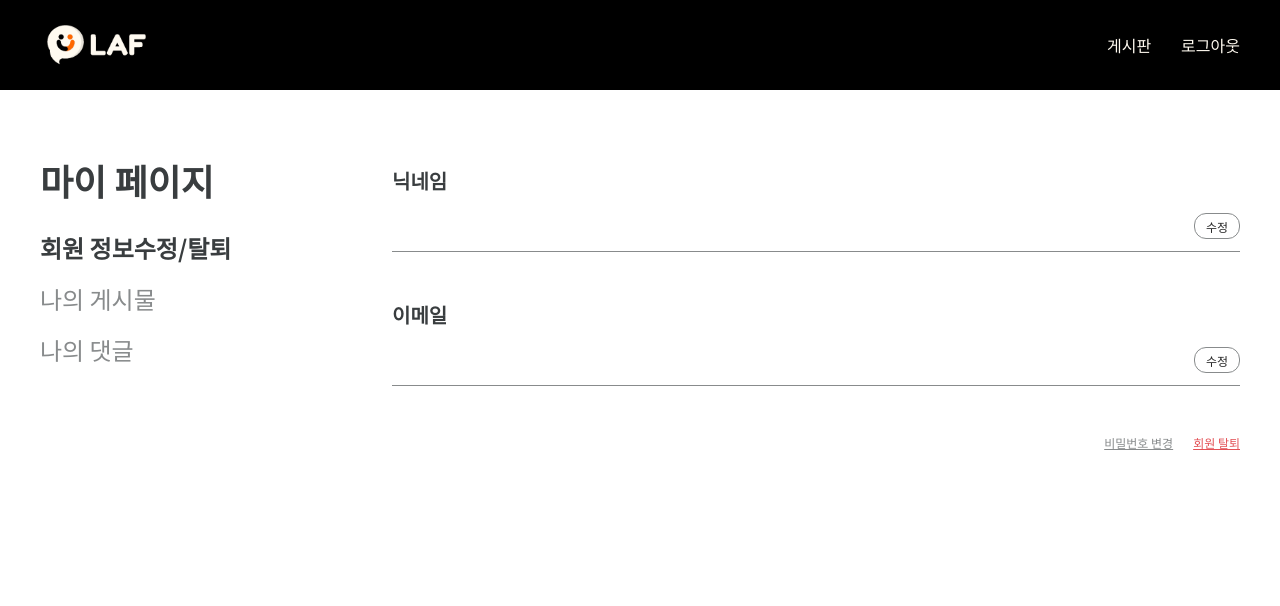
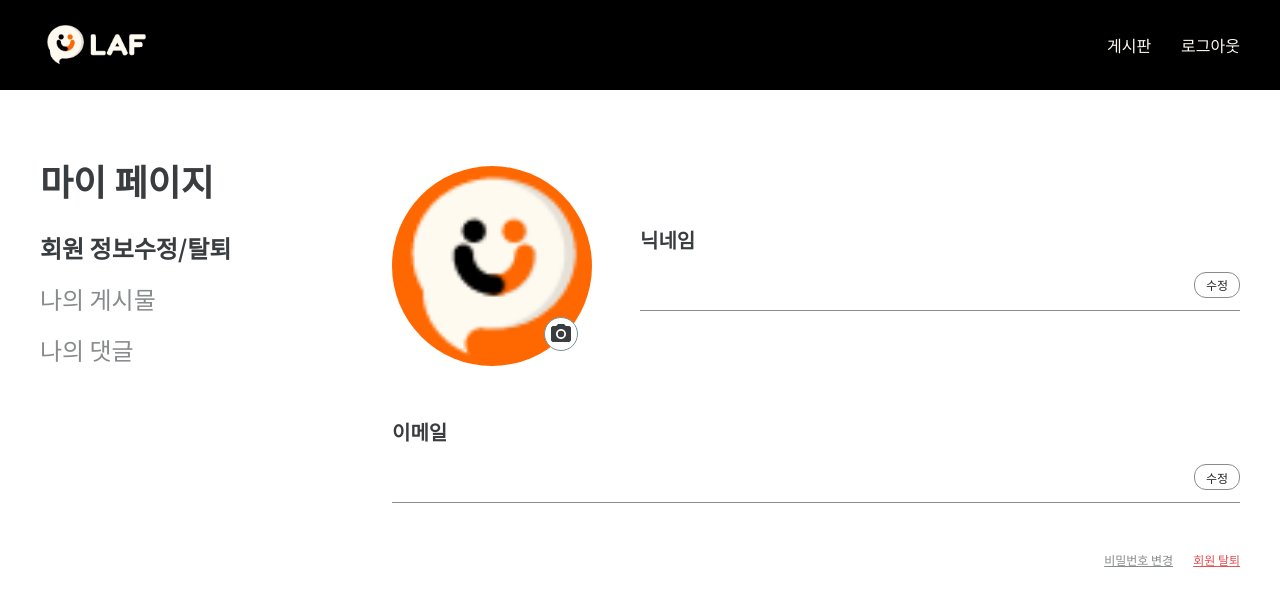
Before and after one commit to elice-team10/Frontend, a React (Vite) app: page /mypage in a window 1280 px wide. Shown: the top 606 px of the page. Built offline with nearby package versions, Linux system fonts and the light colour scheme; no server answers; sample sign-in values are in the browser's storage.

Commit message:
DESIGN: 프로필 사진 UI 추가

```diff
--- a/package.json
+++ b/package.json
@@ -31,7 +31,8 @@
     "react-redux": "^8.1.3",
     "react-router-dom": "^6.18.0",
     "styled-components": "^6.1.1",
-    "sweetalert2": "^11.10.1"
+    "sweetalert2": "^11.10.1",
+    "typeit": "^8.8.0"
   },
   "devDependencies": {
     "@types/react": "^18.2.15",
--- a/src/components/MyPage/MyPageChangePassword.jsx
+++ b/src/components/MyPage/MyPageChangePassword.jsx
@@ -19,6 +19,7 @@ const ChangePasswordModalWrapper = styled.section`
   width: 100%;
   height: 100%;
   background: rgba(0, 0, 0, 0.5);
+  z-index: 999;
 `;
 
 const ChangePasswordModalContainer = styled.div`
--- a/src/components/MyPage/MyPageNoContent.jsx
+++ b/src/components/MyPage/MyPageNoContent.jsx
@@ -5,8 +5,13 @@ import theme from '../../config/theme';
 const NoContent = styled.section`
   display: flex;
   align-items: center;
-  margin: 0 auto;
+  margin: 0 auto !important;
   font-size: ${theme.fontSizes.subtitle};
+
+  /* 1024px / 16px = 64 */
+  @media (max-width: 64em) {
+    font-size: ${theme.fontSizes.large};
+  }
 `;
 
 export default function MyPageNoContent({ text }) {
--- /dev/null
+++ b/src/components/UI/TypingText.jsx
@@ -0,0 +1,16 @@
+import React, { useEffect } from 'react';
+import TypeIt from 'typeit';
+
+const TypingText = ({ strings }) => {
+  useEffect(() => {
+    new TypeIt('#myElement', {
+      strings: strings,
+      speed: 110,
+      breakLines: false,
+      lifeLike: true,
+    }).go();
+  }, []);
+  return <div id="myElement">{/* TypeIt이 텍스트를 렌더링할 요소 */}</div>;
+};
+
+export default TypingText;
--- /dev/null
+++ b/src/components/UI/UserAvatar.jsx
@@ -0,0 +1,82 @@
+import React from 'react';
+import styled from 'styled-components';
+import testImage from '../../assets/로고1.png';
+import PhotoCameraIcon from '@mui/icons-material/PhotoCamera';
+import theme from '../../config/theme';
+
+const AvatarWrapper = styled.div`
+  position: relative;
+
+  cursor: pointer;
+  transition: all 0.3s ease-in-out;
+  &:hover {
+    transform: scale(1.1);
+  }
+`;
+
+const Avatar = styled.img`
+  width: ${(props) => props.sizes.width}rem;
+  height: ${(props) => props.sizes.height}rem;
+  border-radius: 50%;
+  object-fit: cover;
+  justify-self: center;
+
+  /* 1200px / 16px = 75 */
+  @media (max-width: 75em) {
+    width: 16rem;
+    height: 16rem;
+  }
+
+  /* 1024px / 16px = 64 */
+  @media (max-width: 64em) {
+    width: 12rem;
+    height: 12rem;
+  }
+`;
+
+const MyCameraIcon = styled(PhotoCameraIcon)`
+  position: absolute;
+  font-size: 3.4rem !important;
+  right: 1.4rem;
+  bottom: 1.8rem;
+  border-radius: 50%;
+  border: 1px solid ${theme.colors.border};
+  padding: 0.4rem !important;
+  background-color: ${theme.colors.background};
+  color: ${theme.colors.text};
+
+  /* 1200px / 16px = 75 */
+  @media (max-width: 75em) {
+    right: 2.6rem;
+    bottom: 1.6rem;
+    font-size: 2.8rem !important;
+  }
+
+  /* 1024px / 16px = 64 */
+  @media (max-width: 64em) {
+    right: 0.8rem;
+    bottom: 1.2rem;
+    font-size: 2.4rem !important;
+  }
+`;
+
+UserAvatar.defaultProps = {
+  //   imageUrl:
+  // 'https://velog.velcdn.com/images/heelieben/profile/e634958b-a3a5-424f-921a-66f8165923f9/image.png',
+  imageUrl: testImage,
+  altText: 'avatar',
+  sizes: { width: 20, height: 20 },
+};
+
+export default function UserAvatar({ imageUrl, altText, sizes }) {
+  const handleImageUpload = () => {
+    console.log('Uploading image... 어떻게 하는 거지...?');
+  };
+
+  return (
+    <AvatarWrapper onClick={handleImageUpload}>
+      <Avatar src={imageUrl} alt={altText} sizes={sizes} />
+      <MyCameraIcon />
+    </AvatarWrapper>
+  );
+}
--- a/src/pages/ForgotPassword.jsx
+++ b/src/pages/ForgotPassword.jsx
@@ -17,6 +17,7 @@ const ForgotPasswordFormContainer = styled.div`
   padding: 3.2rem 2rem 3rem 2rem; //바꿈
   border-radius: 12px;
   background-color: #eee; //바꿈
+  color: ${theme.colors.text};
 `;
 
 const StyledArrowIcon = styled(ArrowBackIosIcon)`
--- a/src/pages/Login.jsx
+++ b/src/pages/Login.jsx
@@ -10,6 +10,7 @@ import { CheckLoggedIn } from '../utils/CheckLoggedIn';
 import api from '../api/axios';
 import AuthContainer from '../components/Auth/AuthContainer';
 // import title from '../assets/로고11.png';
+import TypingText from '../components/UI/TypingText';
 
 const LoginFormContainer = styled.div`
   display: flex;
@@ -17,6 +18,7 @@ const LoginFormContainer = styled.div`
   padding: 3.2rem 2rem 4.8rem 2rem; // 바꿈
   border-radius: 12px;
   background-color: #eee;
+  color: ${theme.colors.text};
 `;
 
 const LoginForm = styled.form`
@@ -146,7 +148,17 @@ const Login = () => {
       <LoginFormContainer>
         {/* <Title src={title} /> */}
         {/* <HeaderTitle style={{ color: '#ff5000' }}>Lost & Found</HeaderTitle> */}
-        <HeaderTitle>로그인</HeaderTitle>
+        {/* <HeaderTitle>로그인</HeaderTitle> */}
+        <HeaderTitle>
+          <TypingText
+            strings={[
+              '안녕하세요!',
+              'LAF에 방문해주셔서',
+              '감사합니다 🦊',
+              '로그인을 해주세요 👀',
+            ]}
+          />
+        </HeaderTitle>
         <LoginForm onSubmit={handleSubmit}>
           {/* <FormLabel htmlFor="email">이메일</FormLabel> */}
           <AuthFormInput
--- a/src/pages/MyPage.jsx
+++ b/src/pages/MyPage.jsx
@@ -10,6 +10,7 @@ import useAuth from '../hooks/useAuth';
 import { axiosPrivate } from '../api/axios';
 import useLogout from '../hooks/useLogout';
 import ModalBasic from '../components/UI/Modal';
+import UserAvatar from '../components/UI/UserAvatar';
 
 const MyPageContainer = styled.div`
   * {
@@ -115,6 +116,17 @@ const UserInfoPanel = styled.div`
   }
 `;
 
+const UserInfoCardWrapper = styled.div`
+  display: grid;
+  grid-template-columns: 1fr 3fr;
+  column-gap: 4.8rem;
+  align-items: center;
+
+  @media (max-width: 64em) {
+    column-gap: 3.2rem;
+  }
+`;
+
 const UserInfoCard = styled.div`
   display: flex;
   flex-direction: column;
@@ -142,7 +154,6 @@ const Label = styled.label`
 const ActionLinksContainer = styled.div`
   display: flex;
   justify-content: end;
-  /* padding: 2rem; */
 `;
 
 const StyledChangePasswordLink = styled(Link)`
@@ -341,6 +352,8 @@ const MyPage = () => {
 
         {currTab === '회원 정보수정/탈퇴' && (
           <UserInfoPanel>
+            <UserInfoCardWrapper>
+              <UserAvatar />
               <UserInfoCard>
                 <Label htmlFor="nickname">닉네임</Label>
                 <MyPageNickname
@@ -354,6 +367,7 @@ const MyPage = () => {
                   errorMsg={errorMsgNickname}
                 />
               </UserInfoCard>
+            </UserInfoCardWrapper>
             <UserInfoCard>
               <Label htmlFor="email">이메일</Label>
               <MyPageEmail
--- a/src/pages/Register.jsx
+++ b/src/pages/Register.jsx
@@ -18,6 +18,7 @@ const RegisterFormContainer = styled.div`
   padding: 3.2rem 2rem 4.8rem 2rem; // 바꿈
   border-radius: 12px;
   background-color: #eee; //바꿈
+  color: ${theme.colors.text};
 `;
 
 const RegisterForm = styled.form`
```
Also changed, not shown: 1 other file (tests, documents, lock files or other folders). Lines whose indentation alone changed are shown as unchanged.
